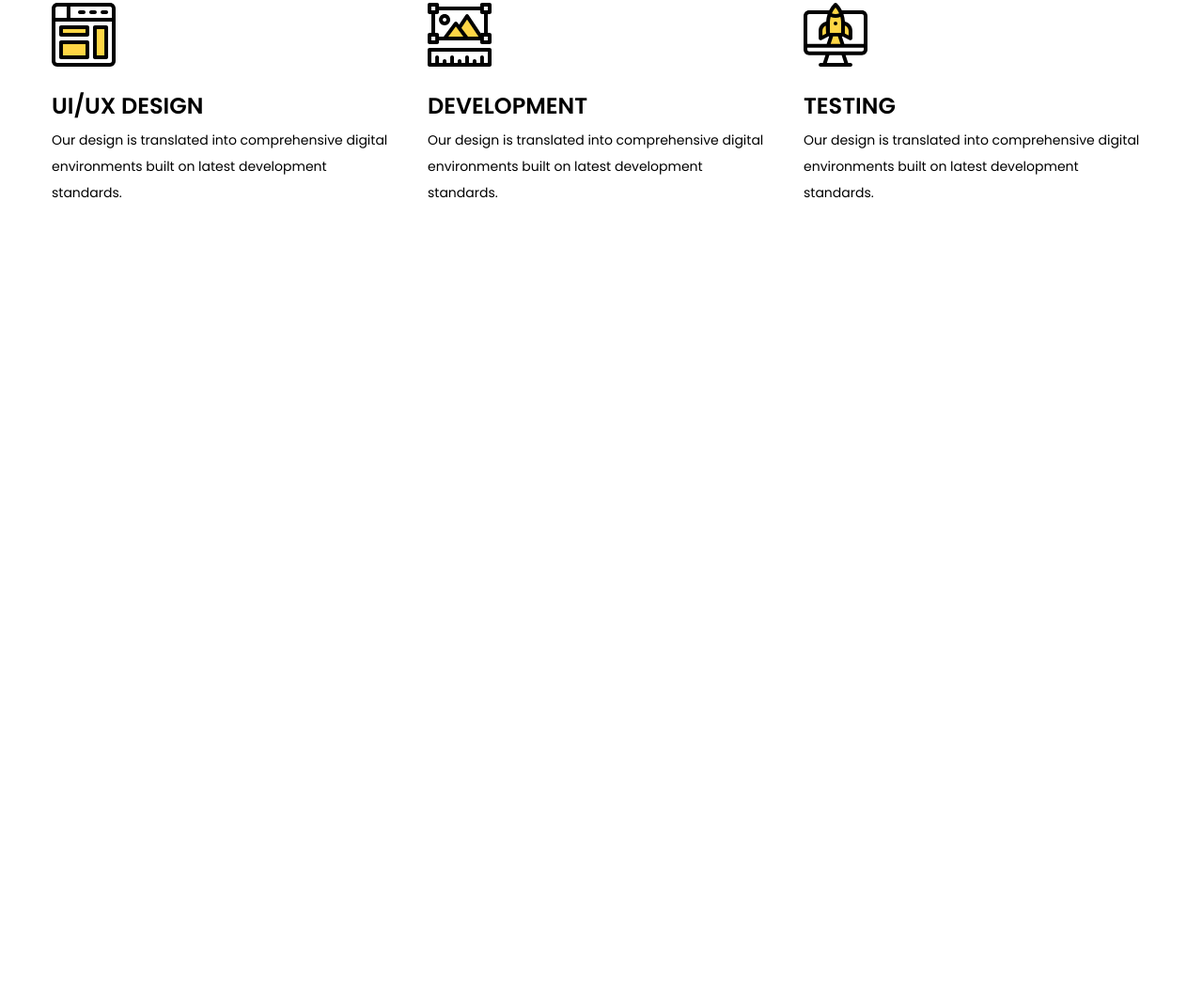
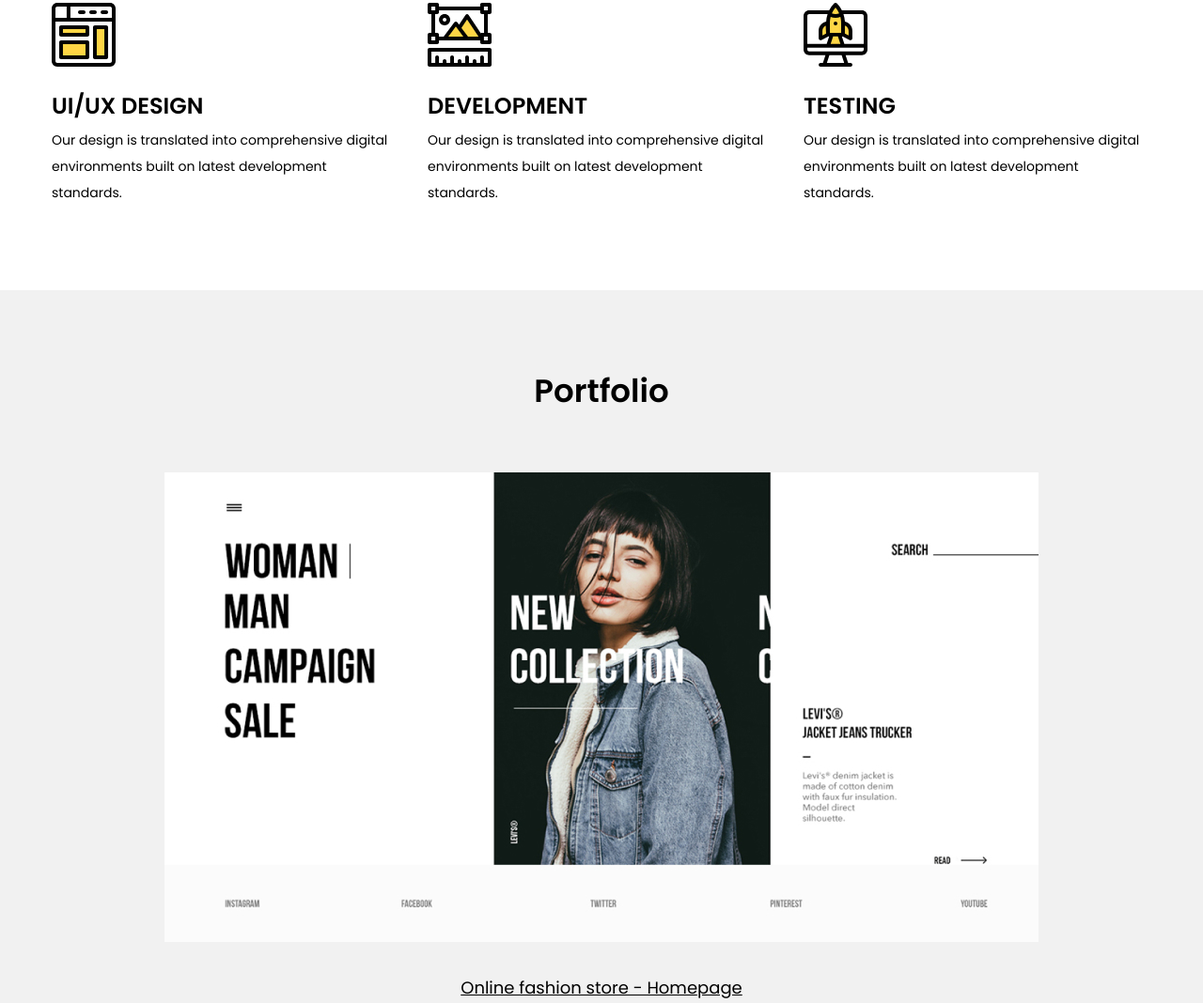
Before and after one commit to IlonaSkargovskaya/myFolio, a plain HTML site: page index.html in a window 1280 px wide. Shown: the part 857-1925 px from the top of the page at 94% size. Before the commit the page ends 1166 px from the top, so only its background shows below. Drawn offline with Linux system fonts and the light colour scheme.

Commit message:
feat: add section portfolio

```diff
--- a/css/style.css
+++ b/css/style.css
@@ -15,6 +15,11 @@ a{
     max-width: 1230px;
     padding: 0 30px;
     margin: 0 auto;
+}
+
+.title-1 {
+    font-weight: 600;
+    font-size: 34px;
 }
 
 /*Header*/
@@ -121,3 +126,39 @@ a{
 .service-card-desc {
     line-height: 2;
 }
+
+/*portfolio*/
+
+.portfolio {
+    padding:  90px 0;
+    background-color: #F1F1F1;
+}
+
+
+
+.portfolio-title {
+    margin-bottom: 70px;
+    text-align: center;
+}
+
+.project {
+    text-align: center;
+
+}
+
+.project + .project{
+    margin-top: 90px;
+     /* отступ у всех кроме первого */
+}
+
+.project-image {
+    margin-bottom: 40px;
+}
+.project-title {
+    font-size: 18px;
+}
+
+.project-title a{
+    color:#000;
+    text-decoration: underline;
+}
--- a/index.html
+++ b/index.html
@@ -63,6 +63,29 @@
         </div>
     </section>
 
+    <section class="portfolio">
+        <div class="container">
+            <div class="portfolio-title">
+                <h2 class="title-1">Portfolio</h2>
+            </div>
+
+                <div class="project">
+                    <img src="./img/portfolio/01.jpg" alt="Online fashion store" class="project-image">
+                    <h3 class="project-title"><a href="!#">Online fashion store - Homepage</a></h3>
+                </div>
+                <div class="project">
+                    <img src="./img/portfolio/02.jpg" alt="Reebok Store - Concept" class="project-image">
+                    <h3 class="project-title"><a href="!#">Reebok Store - Concept</a></h3>
+                </div>
+                <div class="project">
+                    <img src="./img/portfolio/03.jpg" alt="" class="project-image">
+                    <h3 class="project-title"><a href="!#">Braun Landing Page - Concept</a></h3>
+                </div>
+
+
+        </div>
+    </section>
+
 
     <script src="./js/main.js"></script>
 </body>
```
